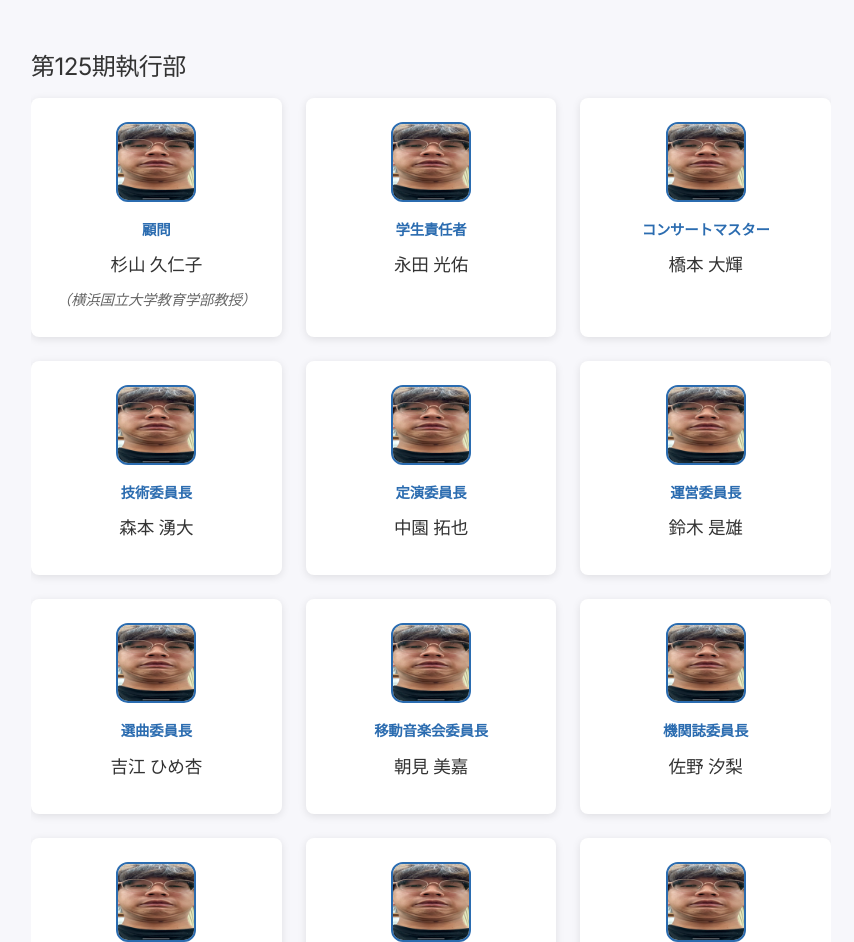
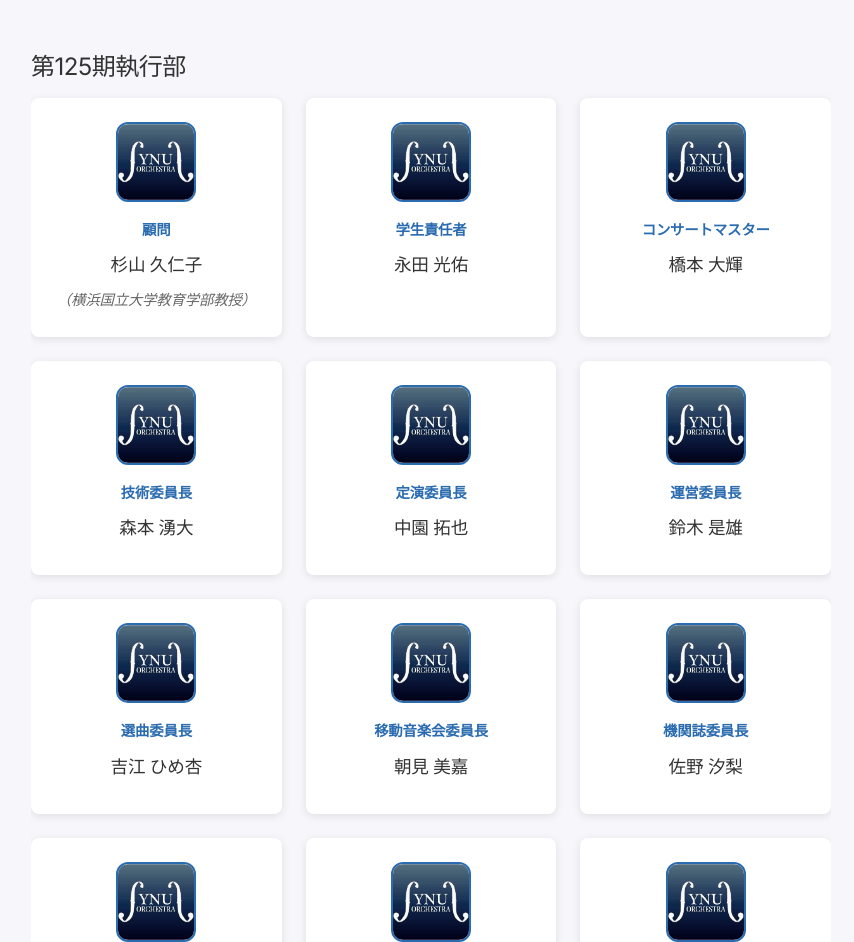
Before and after one commit to 87hd892z97-code/test_homepage, a Next.js app: page /about in a window 1280 px wide. Shown: the part 570-1512 px from the top of the page, without its empty margins (209-1063 px from the left). Built offline with nearby package versions, Linux system fonts and the light colour scheme.

Commit message:
アイコン変更

```diff
--- a/app/about/page.tsx
+++ b/app/about/page.tsx
@@ -23,7 +23,7 @@ export default function AboutPage() {
         <div className="executive-committee">
           <div className="committee-member">
             <Image
-              src="/committee-member-optimized.png"
+              src="/RegularConcertPoster/ynuorch-icon.jpg"
               alt="顧問 杉山 久仁子"
               width={80}
               height={80}
@@ -35,7 +35,7 @@ export default function AboutPage() {
           </div>
           <div className="committee-member">
             <Image
-              src="/committee-member-optimized.png"
+              src="/RegularConcertPoster/ynuorch-icon.jpg"
               alt="学生責任者 永田 光佑"
               width={80}
               height={80}
@@ -46,7 +46,7 @@ export default function AboutPage() {
           </div>
           <div className="committee-member">
             <Image
-              src="/committee-member-optimized.png"
+              src="/RegularConcertPoster/ynuorch-icon.jpg"
               alt="コンサートマスター 橋本 大輝"
               width={80}
               height={80}
@@ -57,7 +57,7 @@ export default function AboutPage() {
           </div>
           <div className="committee-member">
             <Image
-              src="/committee-member-optimized.png"
+              src="/RegularConcertPoster/ynuorch-icon.jpg"
               alt="技術委員長 森本 湧大"
               width={80}
               height={80}
@@ -68,7 +68,7 @@ export default function AboutPage() {
           </div>
           <div className="committee-member">
             <Image
-              src="/committee-member-optimized.png"
+              src="/RegularConcertPoster/ynuorch-icon.jpg"
               alt="定演委員長 中園 拓也"
               width={80}
               height={80}
@@ -79,7 +79,7 @@ export default function AboutPage() {
           </div>
           <div className="committee-member">
             <Image
-              src="/committee-member-optimized.png"
+              src="/RegularConcertPoster/ynuorch-icon.jpg"
               alt="運営委員長 鈴木 是雄"
               width={80}
               height={80}
@@ -90,7 +90,7 @@ export default function AboutPage() {
           </div>
           <div className="committee-member">
             <Image
-              src="/committee-member-optimized.png"
+              src="/RegularConcertPoster/ynuorch-icon.jpg"
               alt="選曲委員長 吉江 ひめ杏"
               width={80}
               height={80}
@@ -101,7 +101,7 @@ export default function AboutPage() {
           </div>
           <div className="committee-member">
             <Image
-              src="/committee-member-optimized.png"
+              src="/RegularConcertPoster/ynuorch-icon.jpg"
               alt="移動音楽会委員長 朝見 美嘉"
               width={80}
               height={80}
@@ -112,7 +112,7 @@ export default function AboutPage() {
           </div>
           <div className="committee-member">
             <Image
-              src="/committee-member-optimized.png"
+              src="/RegularConcertPoster/ynuorch-icon.jpg"
               alt="機関誌委員長 佐野 汐梨"
               width={80}
               height={80}
@@ -123,7 +123,7 @@ export default function AboutPage() {
           </div>
           <div className="committee-member">
             <Image
-              src="/committee-member-optimized.png"
+              src="/RegularConcertPoster/ynuorch-icon.jpg"
               alt="執行委員 今泉 くるみ"
               width={80}
               height={80}
@@ -134,7 +134,7 @@ export default function AboutPage() {
           </div>
           <div className="committee-member">
             <Image
-              src="/committee-member-optimized.png"
+              src="/RegularConcertPoster/ynuorch-icon.jpg"
               alt="執行委員 鈴木 颯太"
               width={80}
               height={80}
@@ -145,7 +145,7 @@ export default function AboutPage() {
           </div>
           <div className="committee-member">
             <Image
-              src="/committee-member-optimized.png"
+              src="/RegularConcertPoster/ynuorch-icon.jpg"
               alt="執行委員 林 貴美"
               width={80}
               height={80}
```
Also changed, not shown: app/concerts/past/page.tsx (+59 -4 lines), public/committee-member-optimized.png (deleted), 1 other file (tests, documents, lock files or other folders).
